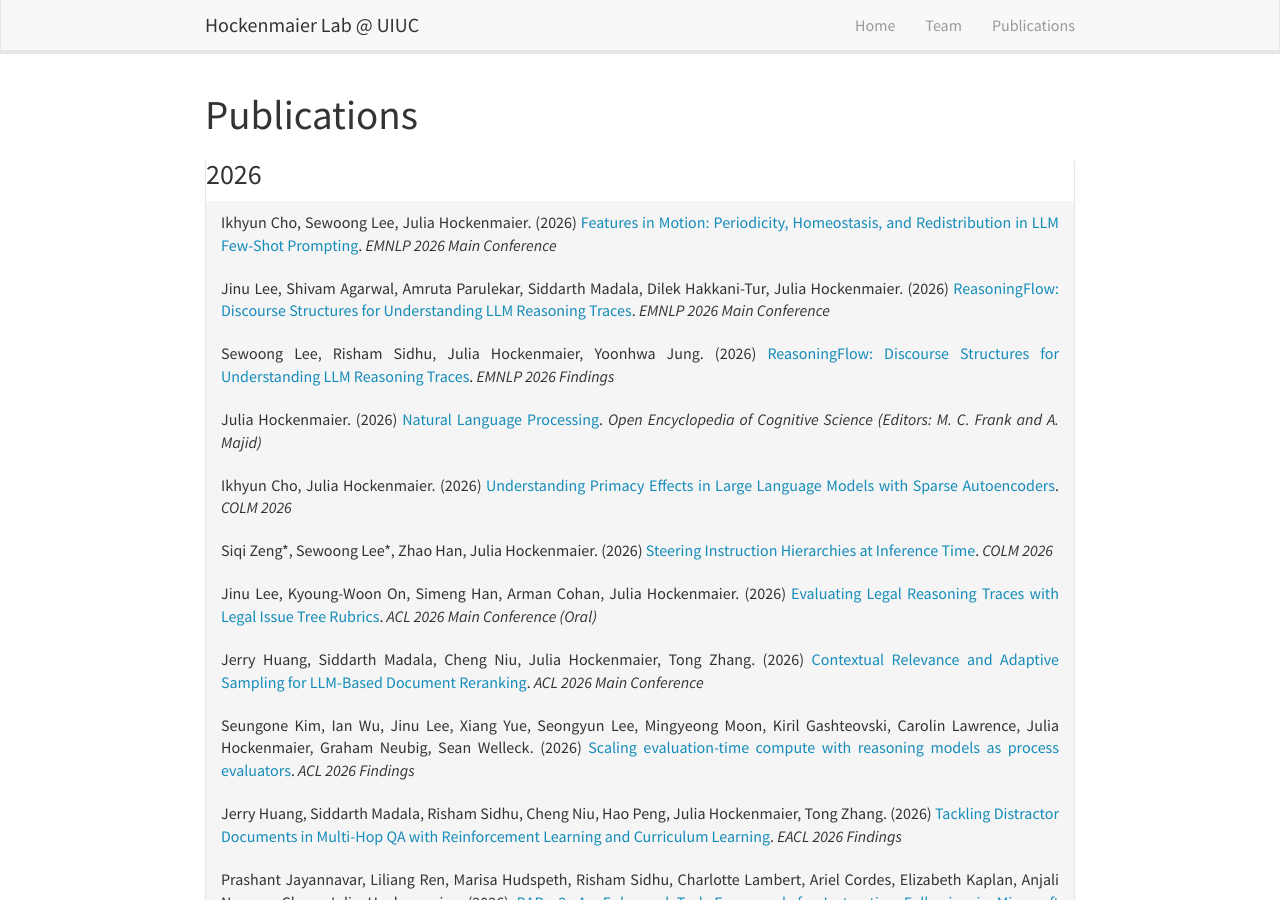
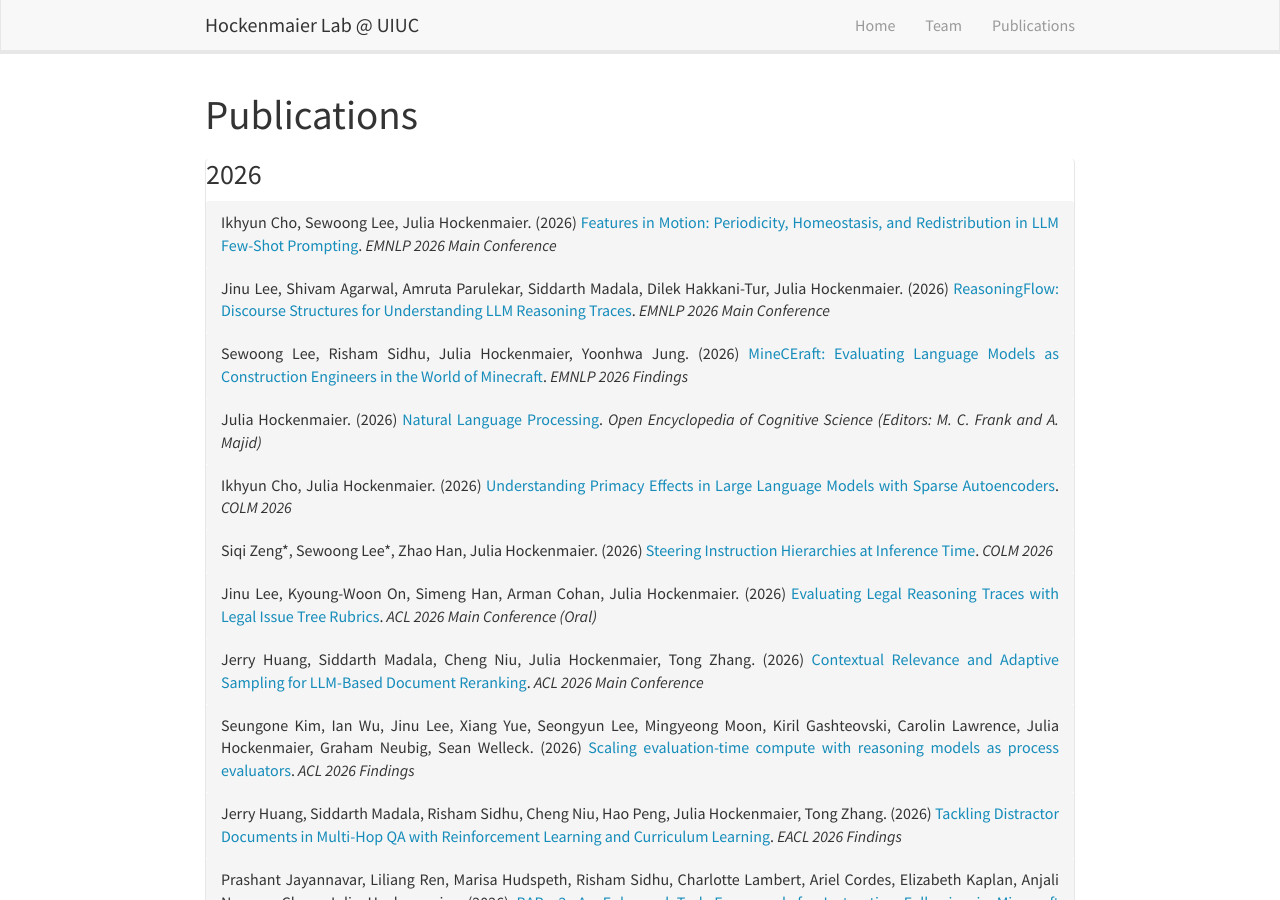
Before and after one commit to hmr-lab/hmr-lab.github.io, a Jekyll site: the page built from _pages/publications.html, in a window 1280 px wide and 900 px high. Built offline with Jekyll 4.4.1, drawn with Linux system fonts in a browser that asks for light colours; nearby versions of some CDN libraries.

Commit message:
fix typo

```diff
--- a/_data/publications.yaml
+++ b/_data/publications.yaml
@@ -41,7 +41,7 @@
     issued:
       date-parts:
       - - 2026
-  - title: 'ReasoningFlow: Discourse Structures for Understanding LLM Reasoning Traces'
+  - title: 'MineCEraft: Evaluating Language Models as Construction Engineers in the World of Minecraft'
     container-title: EMNLP 2026 Findings
     author:
     - family: Lee
```
